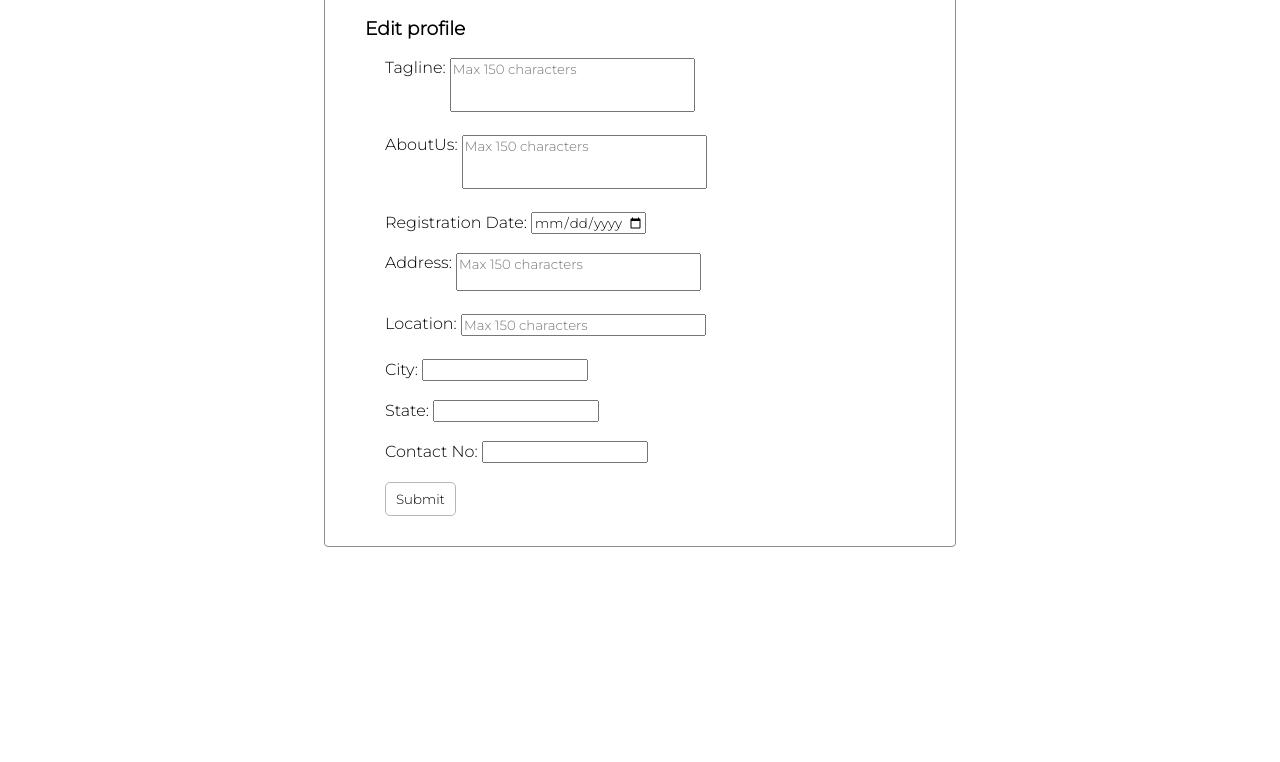
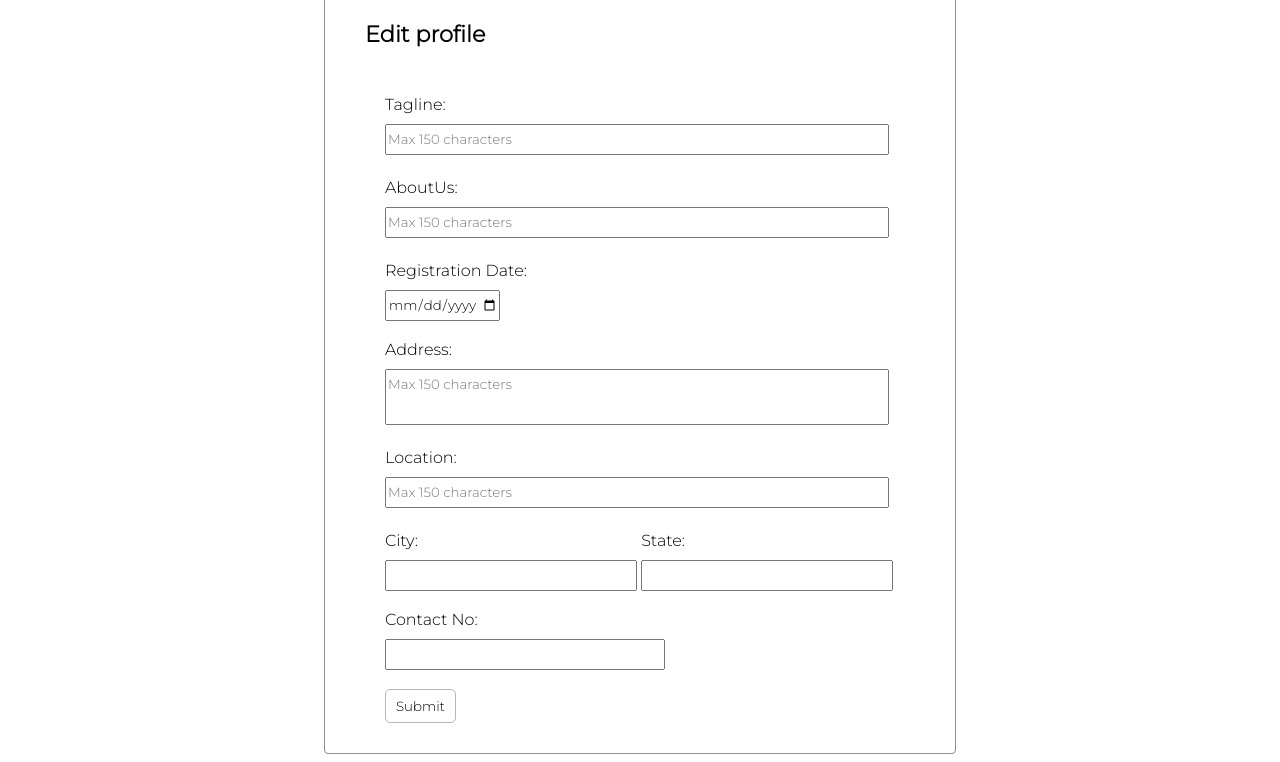
Before and after one commit to amriteshanand0129/Owner_profile, a plain HTML site: page index.html in a window 1280 px wide. Shown: the part 111-873 px from the top of the page. Before the commit the page ends 800 px from the top, so only its background shows below. Drawn offline with Linux system fonts and the light colour scheme.

Commit message:
Design modified

```diff
--- a/index.html
+++ b/index.html
@@ -20,32 +20,38 @@
     <div class="profile">
         <div class="heading">
             <h3>Edit profile</h3>
+            <br>
         </div>
         <div class="info">
             <form action="">
                 <label for="Tagline" class="Taglinelabel">Tagline: </label>
-                <textarea name="Tagline" id="Tagline" cols="30" rows="3" maxlength="150" placeholder="Max 150 characters" onfocus="this.placeholder=''"></textarea>
+                <br>
+                <textarea name="Tagline" id="Tagline" cols="150" rows="1" maxlength="150" placeholder="Max 150 characters" onfocus="this.placeholder=''"></textarea>
                 <br><br>
                 <label for="Aboutus" class="Aboutuslabel">AboutUs: </label>
-                <textarea name="Aboutus" id="Aboutus" cols="30" rows="3" maxlength="150" placeholder="Max 150 characters" onfocus="this.placeholder=''"></textarea>
+                <br>
+                <textarea name="Aboutus" id="Aboutus" cols="150" rows="1" maxlength="150" placeholder="Max 150 characters" onfocus="this.placeholder=''"></textarea>
                 <br><br>
                 <label for="reg_date">Registration Date:</label>
-                <input type="date" max="2023-08-14">
+                <br>
+                <input type="date" id="Date" name="Date" max="2023-08-14">
                 <br><br>
                 <label for="Address" class="Addresslabel">Address: </label>
-                <textarea name="Address" id="Address" cols="30" rows="2" maxlength="150" placeholder="Max 150 characters" onfocus="this.placeholder=''"></textarea>
+                <textarea name="Address" id="Address" cols="150" rows="2" maxlength="150" placeholder="Max 150 characters" onfocus="this.placeholder=''"></textarea>
                 <br><br>
                 <label for="Location" class="Locationlabel">Location: </label>
-                <textarea name="Location" id="Location" cols="30" rows="1" maxlength="150" placeholder="Max 150 characters" onfocus="this.placeholder=''"></textarea>
+                <textarea name="Location" id="Location" cols="150" rows="1" maxlength="150" placeholder="Max 150 characters" onfocus="this.placeholder=''"></textarea>
                 <br><br>
-                <label for="City">City: </label>
+                <label for="City" id="Citylabel">City: </label>
+                <label for="State" id="Statelabel">State: </label>
+                <br>
                 <input type="text" name="City" id="City" maxlength="30">
-                <br><br>
-                <label for="State">State: </label>
+                <label for="State" id="Statelabel2">State: </label>
                 <input type="text" name="State" id="State" maxlength="30">
                 <br><br>
                 <label for="Contact">Contact No: </label>
-                <input type="tel" name="Contact" id="Contact" maxlength="10">
+                <br>
+                <input type="tel" name="Contact" id="Contact" maxlength="10" width="90%">
                 <br><br>
                 <button id="save" name="save">Submit</button>
             </form>
--- a/owner_profile.css
+++ b/owner_profile.css
@@ -1,6 +1,9 @@
 * {
     font-family: 'Montserrat', sans-serif;
     box-sizing: border-box;
+}
+textarea {
+    line-height: 25px;
 }
 .header {
     display: block;
@@ -33,32 +36,78 @@
     padding-right: 10px;
     padding-bottom: 30px;
 }
+.heading {
+    font-size: larger;
+}
 .info {
     padding-left: 20px;
 }
 #Tagline {
+    margin-top: 10px;
+    max-width: 90%;
     resize:none;
 }
 .Taglinelabel {
     vertical-align: top;
 }
 #Aboutus {
+    margin-top: 10px;
+    max-width: 90%;
     resize: none;
 }
 .Aboutuslabel {
     vertical-align: top;
 }
+#Date {
+    margin-top: 10px;
+    line-height: 25px;
+}
 #Address {
+    margin-top: 10px;
+    max-width: 90%;
     resize: none;
 }
 .Addresslabel {
     vertical-align: top;
 }
 #Location {
+    margin-top: 10px;
+    max-width: 90%;
     resize: none;
 }
 .Locationlabel {
     vertical-align: top;
+}
+#Citylabel, #Statelabel {
+    display:inline-block;
+    width: 45%;
+}
+#City, #State, #Contact {
+    line-height: 25px;
+}
+#City, #State {
+    margin-top: 10px;
+    width: 45%;
+}
+#Contact {
+    margin-top: 10px;
+    width: 50%;
+}
+@media only screen and (min-width: 501px) {
+    #Statelabel2 {
+        display: none;
+    }
+}
+@media only screen and (max-width: 500px) {
+    #Statelabel {
+        display: none;
+    }
+    #City, #State, #Citylabel, #Statelabel2 {
+        width: 90%;
+    }
+    #City {
+        margin-bottom: 10px;
+    }
 }
 @media only screen and (max-width: 650px) {
     .profile {
```
